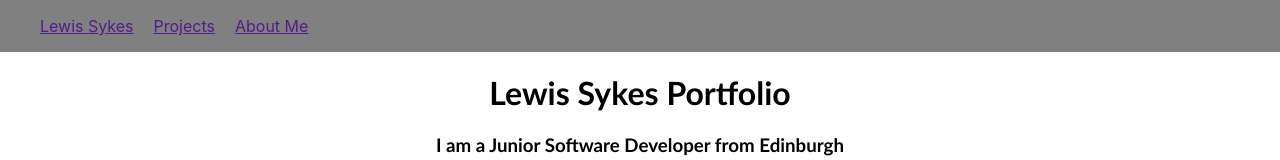
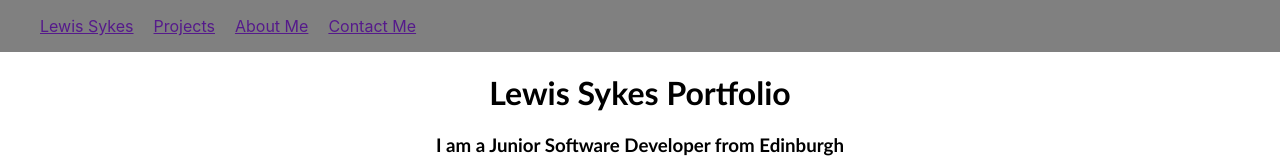
Before and after one commit to lewissykes95/lewis_sykes_portfolio, a React (Create React App) app: page / in a window 1280 px wide. Shown: the top 160 px of the page. Built offline with nearby package versions, Linux system fonts and the light colour scheme.

Commit message:
added contact me

```diff
--- a/src/components/NavBar.js
+++ b/src/components/NavBar.js
@@ -13,6 +13,7 @@ const NavBar = () => {
                     <Items href="">Lewis Sykes</Items>
                     <Items href="">Projects</Items>
                     <Items href="">About Me</Items>
+                    <Items href="">Contact Me</Items>
                 </List>
             </Nav>
 
--- a/src/components/Title.js
+++ b/src/components/Title.js
@@ -8,7 +8,6 @@ const PortfolioTitle = () => {
     return(
 
         <>
-
             <Title>Lewis Sykes Portfolio</Title>
             <About>I am a Junior Software Developer from Edinburgh</About>
             <Skills>
@@ -21,10 +20,7 @@ const PortfolioTitle = () => {
                 <Items>Flask</Items>
                 <Items>React</Items>
             </Frameworks>
-
         </>
-
-
 
     );
 }
```
